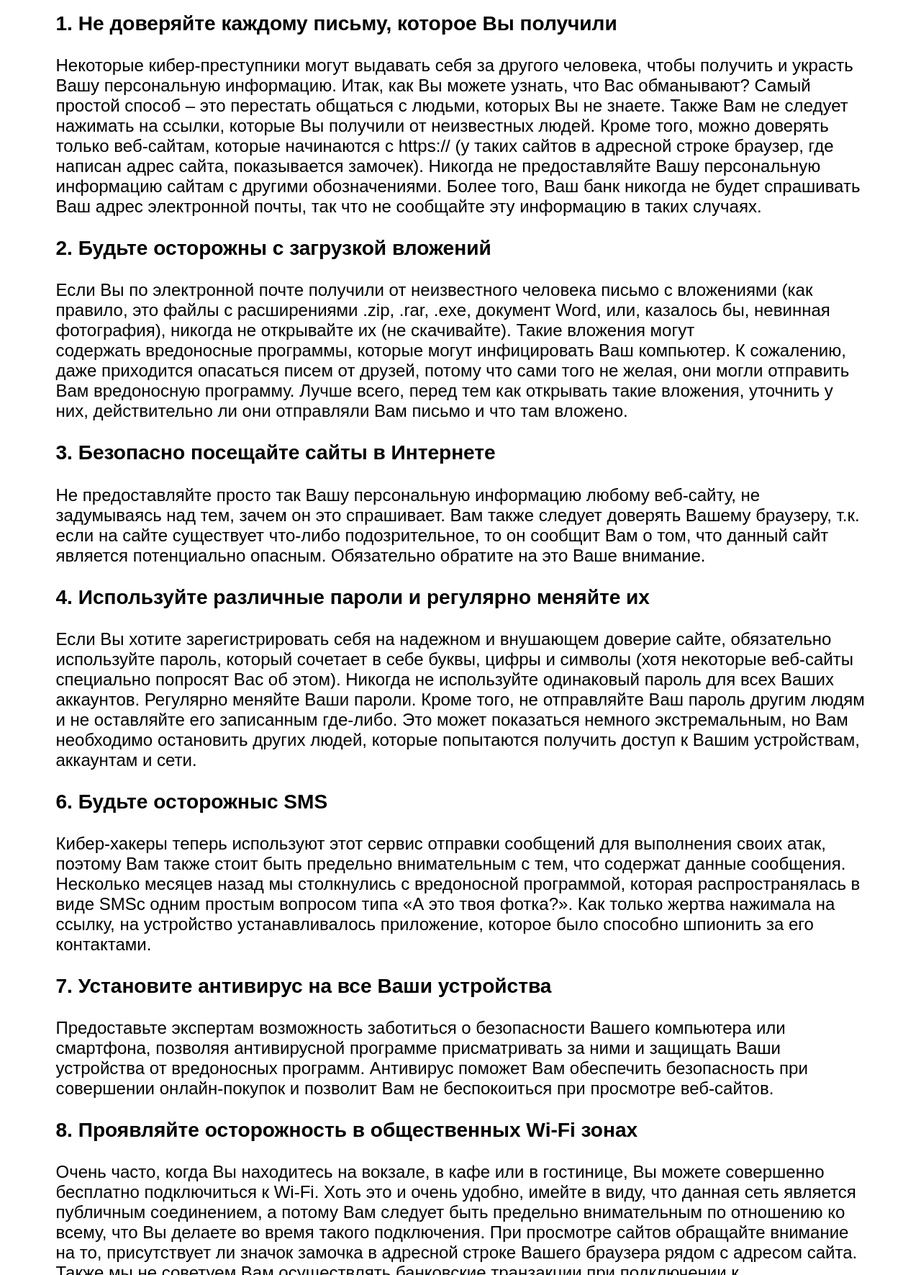
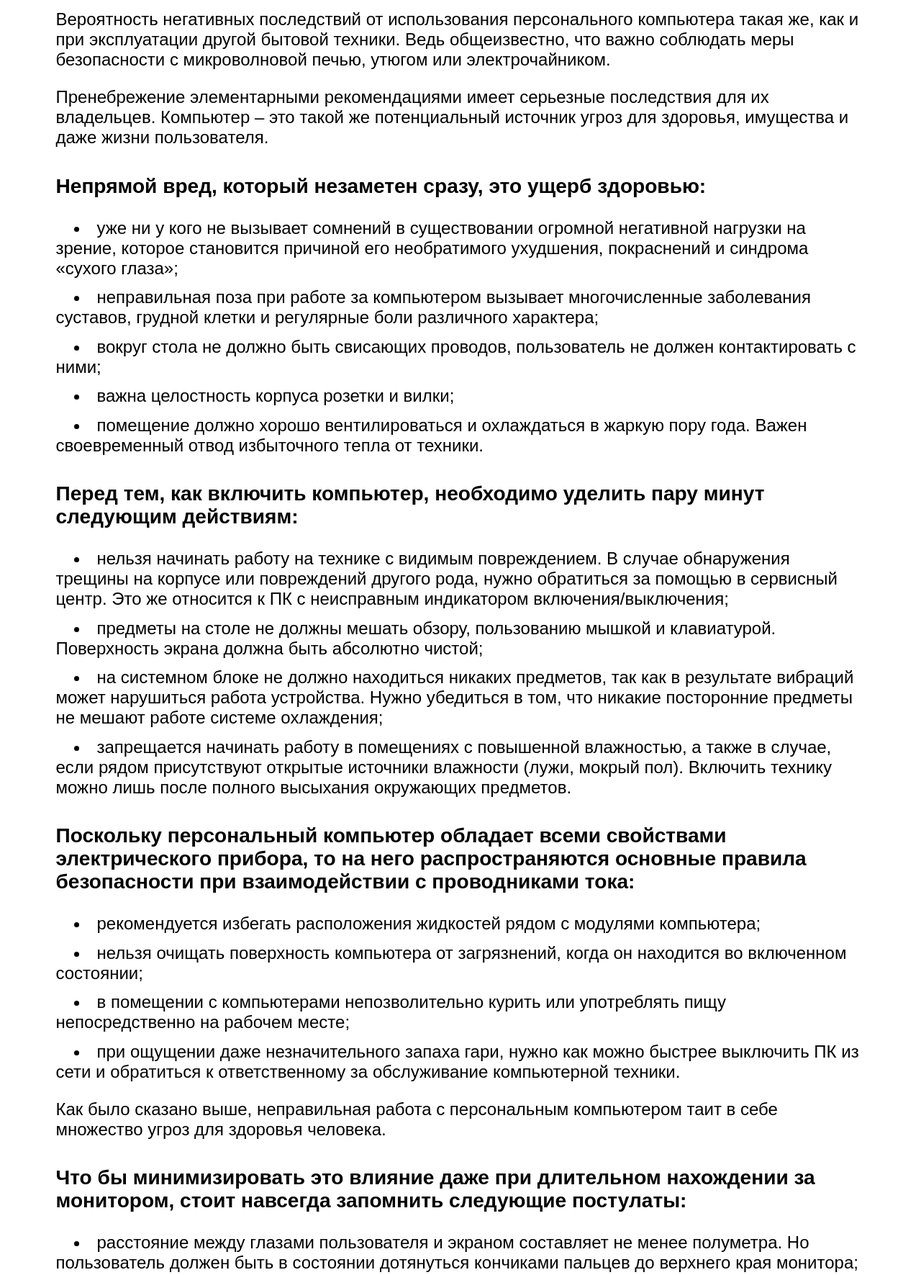
Before and after one commit to kamiamon/computer-skills, a plain HTML site: page course1.html in a window 1280 px wide. Shown: the part 220-1991 px from the top of the page at 72% size. Drawn offline with Linux system fonts and the light colour scheme.

Commit message:
Add files via upload

```diff
--- a/course1.html
+++ b/course1.html
@@ -6,6 +6,15 @@
 	<link rel="icon" href="favicon-32x32.png" type="image/png">
 	<title>Меры безопасности при работе за компьютером</title>
 	<link rel="stylesheet" href="style.css">
+	<style>
+  		li {
+    		margin-bottom: 10px;
+    		text-indent: 20px;
+  			}
+  		h3 {
+		    margin-top: 30px;
+		  }
+	</style>
 </head>
 <body>
 	<header>
@@ -21,81 +30,76 @@
 	</header>
 	<main>
 		<div style="font-size: 1.2em;">
-		<h3>1. Не доверяйте каждому письму, которое Вы получили</h3>
-		<p>Некоторые кибер-преступники могут выдавать себя за другого человека,
-		чтобы получить и украсть Вашу персональную информацию. Итак, как Вы
-		можете узнать, что Вас обманывают? Самый простой способ – это перестать
-		общаться с людьми, которых Вы не знаете. Также Вам не следует нажимать
-		на ссылки, которые Вы получили от неизвестных людей. Кроме того, можно
-		доверять только веб-сайтам, которые начинаются с https:// (у таких сайтов в
-		адресной строке браузер, где написан адрес сайта, показывается замочек).
-		Никогда не предоставляйте Вашу персональную информацию сайтам с
-		другими обозначениями. Более того, Ваш банк никогда не будет спрашивать
-		Ваш адрес электронной почты, так что не сообщайте эту информацию в
-		таких случаях.</p>
-		<h3>2. Будьте осторожны с загрузкой вложений</h3>
-		<p>Если Вы по электронной почте получили от неизвестного человека письмо с
-		вложениями (как правило, это файлы с расширениями .zip, .rar, .exe,
-		документ Word, или, казалось бы, невинная фотография), никогда не
-		открывайте их (не скачивайте). Такие вложения могут
-		содержать вредоносные программы, которые могут инфицировать Ваш
-		компьютер. К сожалению, даже приходится опасаться писем от друзей,
-		потому что сами того не желая, они могли отправить Вам вредоносную
-		программу. Лучше всего, перед тем как открывать такие вложения, уточнить
-		у них, действительно ли они отправляли Вам письмо и что там вложено.</p>
-		<h3>3. Безопасно посещайте сайты в Интернете</h3>
-		<p>Не предоставляйте просто так Вашу персональную информацию любому
-		веб-сайту, не задумываясь над тем, зачем он это спрашивает. Вам также
-		следует доверять Вашему браузеру, т.к. если на сайте существует что-либо
-		подозрительное, то он сообщит Вам о том, что данный сайт является
-		потенциально опасным. Обязательно обратите на это Ваше внимание.</p>
-		<h3>4. Используйте различные пароли и регулярно меняйте их</h3>
-		<p>Если Вы хотите зарегистрировать себя на надежном и внушающем доверие
-		сайте, обязательно используйте пароль, который сочетает в себе буквы,
-		цифры и символы (хотя некоторые веб-сайты специально попросят Вас об
-		этом). Никогда не используйте одинаковый пароль для всех Ваших
-		аккаунтов. Регулярно меняйте Ваши пароли. Кроме того, не отправляйте Ваш
-		пароль другим людям и не оставляйте его записанным где-либо. Это может
-		показаться немного экстремальным, но Вам необходимо остановить других
-		людей, которые попытаются получить доступ к Вашим устройствам,
-		аккаунтам и сети.</p>
-		<h3>6. Будьте осторожныс SMS</h3>
-		<p>Кибер-хакеры теперь используют этот сервис отправки сообщений для
-		выполнения своих атак, поэтому Вам также стоит быть предельно
-		внимательным с тем, что содержат данные сообщения. Несколько месяцев
-		назад мы столкнулись с вредоносной программой, которая распространялась
-		в виде SMSс одним простым вопросом типа «А это твоя фотка?». Как только
-		жертва нажимала на ссылку, на устройство устанавливалось приложение,
-		которое было способно шпионить за его контактами.</p>
-		<h3>7. Установите антивирус на все Ваши устройства</h3>
-		<p>Предоставьте экспертам возможность заботиться о безопасности Вашего
-		компьютера или смартфона, позволяя антивирусной
-		программе присматривать за ними и защищать Ваши устройства от
-		вредоносных программ. Антивирус поможет Вам обеспечить безопасность
-		при совершении онлайн-покупок и позволит Вам не беспокоиться при
-		просмотре веб-сайтов.</p>
-		<h3>8. Проявляйте осторожность в общественных Wi-Fi зонах</h3>
-		<p>Очень часто, когда Вы находитесь на вокзале, в кафе или в гостинице, Вы
-		можете совершенно бесплатно подключиться к Wi-Fi. Хоть это и очень
-		удобно, имейте в виду, что данная сеть является публичным соединением, а
-		потому Вам следует быть предельно внимательным по отношению ко всему,
-		что Вы делаете во время такого подключения. При просмотре сайтов
-		обращайте внимание на то, присутствует ли значок замочка в адресной
-		строке Вашего браузера рядом с адресом сайта. Также мы не советуем Вам
-		осуществлять банковские транзакции при подключении к
-		общественному Wi-Fi.</p>
-		<h3>9. Удаляйте следы Вашего пребывания, если Вы работаете на чужом
-		компьютере</h3>
-		<p>Если Вы подключились к персональному почтовому аккаунту при
-		использовании чужого компьютера, не забудьте удалить всю историю
-		просмотра сайтов, включая куки.</p>
-		<h3>10. Разрешите обновления Ваших программ и операционной системы</h3>
-		<p>Если Ваша операционная система или любое из приложений, установленные
-		на Вашем компьютере, сообщают Вам о том, что доступны новые
-		обновления, прочитайте внимательно данное сообщение и установите их.
-		Даже если вам потребуется адаптироваться к каким-либо изменениям, все
-		равно лучше иметь обновленную версию, т.к. она будет содержать последние
-		обновления от разработчика в плане безопасности.</p>
+		<p>Вероятность негативных последствий от использования персонального компьютера такая
+же, как и при эксплуатации другой бытовой техники. Ведь общеизвестно, что важно
+соблюдать меры безопасности с микроволновой печью, утюгом или электрочайником.</p>
+		<p>Пренебрежение элементарными рекомендациями имеет серьезные последствия для их
+владельцев. Компьютер – это такой же потенциальный источник угроз для здоровья,
+имущества и даже жизни пользователя.</p>
+		<h3>Непрямой вред, который незаметен сразу, это ущерб здоровью:</h3>
+		<li>уже ни у кого не вызывает сомнений в существовании огромной негативной
+нагрузки на зрение, которое становится причиной его необратимого ухудшения,
+покраснений и синдрома «сухого глаза»;</li>
+		<li>неправильная поза при работе за компьютером вызывает многочисленные
+заболевания суставов, грудной клетки и регулярные боли различного характера;</li>
+		<li>вокруг стола не должно быть свисающих проводов, пользователь не должен
+контактировать с ними;</li>
+		<li>важна целостность корпуса розетки и вилки;</li>
+		<li>помещение должно хорошо вентилироваться и охлаждаться в жаркую пору года. Важен
+своевременный отвод избыточного тепла от техники.</li>
+		<h3>Перед тем, как включить компьютер, необходимо уделить пару минут следующим
+действиям:</h3>
+		<li>нельзя начинать работу на технике с видимым повреждением. В случае
+обнаружения трещины на корпусе или повреждений другого рода, нужно
+обратиться за помощью в сервисный центр. Это же относится к ПК с
+неисправным индикатором включения/выключения;</li>
+		<li>предметы на столе не должны мешать обзору, пользованию мышкой и
+клавиатурой. Поверхность экрана должна быть абсолютно чистой;</li>
+		<li>на системном блоке не должно находиться никаких предметов, так как в
+результате вибраций может нарушиться работа устройства. Нужно убедиться в
+том, что никакие посторонние предметы не мешают работе системе охлаждения;</li>
+		<li>запрещается начинать работу в помещениях с повышенной влажностью, а также в
+случае, если рядом присутствуют открытые источники влажности (лужи, мокрый
+пол). Включить технику можно лишь после полного высыхания окружающих
+предметов.</li>
+		<h3>Поскольку персональный компьютер обладает всеми свойствами электрического прибора,
+то на него распространяются основные правила безопасности при взаимодействии с
+проводниками тока:</h3>
+		<li>рекомендуется избегать расположения жидкостей рядом с модулями компьютера;</li>
+		<li>нельзя очищать поверхность компьютера от загрязнений, когда он находится во
+включенном состоянии;</li>
+		<li>в помещении с компьютерами непозволительно курить или употреблять пищу
+непосредственно на рабочем месте;</li>
+		<li>при ощущении даже незначительного запаха гари, нужно как можно быстрее
+выключить ПК из сети и обратиться к ответственному за обслуживание
+компьютерной техники.</li>
+		<p>Как было сказано выше, неправильная работа с персональным компьютером таит в себе
+множество угроз для здоровья человека.</p>
+		<h3>Что бы минимизировать это влияние даже при длительном нахождении за
+монитором, стоит навсегда запомнить следующие постулаты:</h3>
+		<li>расстояние между глазами пользователя и экраном составляет не менее
+полуметра. Но пользователь должен быть в состоянии дотянуться кончиками
+пальцев до верхнего края монитора;</li>
+		<center>
+			<img src="1_1.jpg" width="70%">
+		</center>
+		<li>клавиатура размещается за 20-30 сантиметров от края стола;</li>
+		<li>стул стоит таким образом, что бы спина лишь немного упиралась в его
+спинку. Высота сидения позволяет держать ровную осанку;</li>
+		<li>локти согнуты под прямым углом, а в кистях рук, лежащих на столе, не
+чувствуется напряжения;</li>
+		<li>локти не висят в воздухе, а комфортно располагаются на подлокотниках
+кресла или столешнице. Их позиция существенно не меняется при передвижении
+мышки;</li>
+		<li>ноги упираются в твердую поверхность, распрямлены вперед, а не
+подогнуты под себя;</li>
+		<li>если пользователь носит очки, то нужно убедиться в том, что он может
+свободно регулировать угол наклона экрана;</li>
+		<li>чрезвычайно важна периодическая зарядка. Каждый час нужно вставать с
+кресла, разминать мышцы и суставы. Ведь, несмотря на неподвижность, они
+испытывают огромную нагрузку, пребывая в неестественном положении.
+Обязательно нужно делать разминку для глаз: круговые и линейные движения
+открытыми глазами, моргание и расфокусирование.</li>
 	</div>
 	</main>
 </body>
--- a/style.css
+++ b/style.css
@@ -105,6 +105,7 @@ footer {
 	float: left;
 }
 
+
 /* Course section styles */
 #courses {
 	/*background-color: #f2f2f2;*/
```
Also changed, not shown: index.html (+11 -13 lines), 1_1.jpg (added), 2.jpg.
